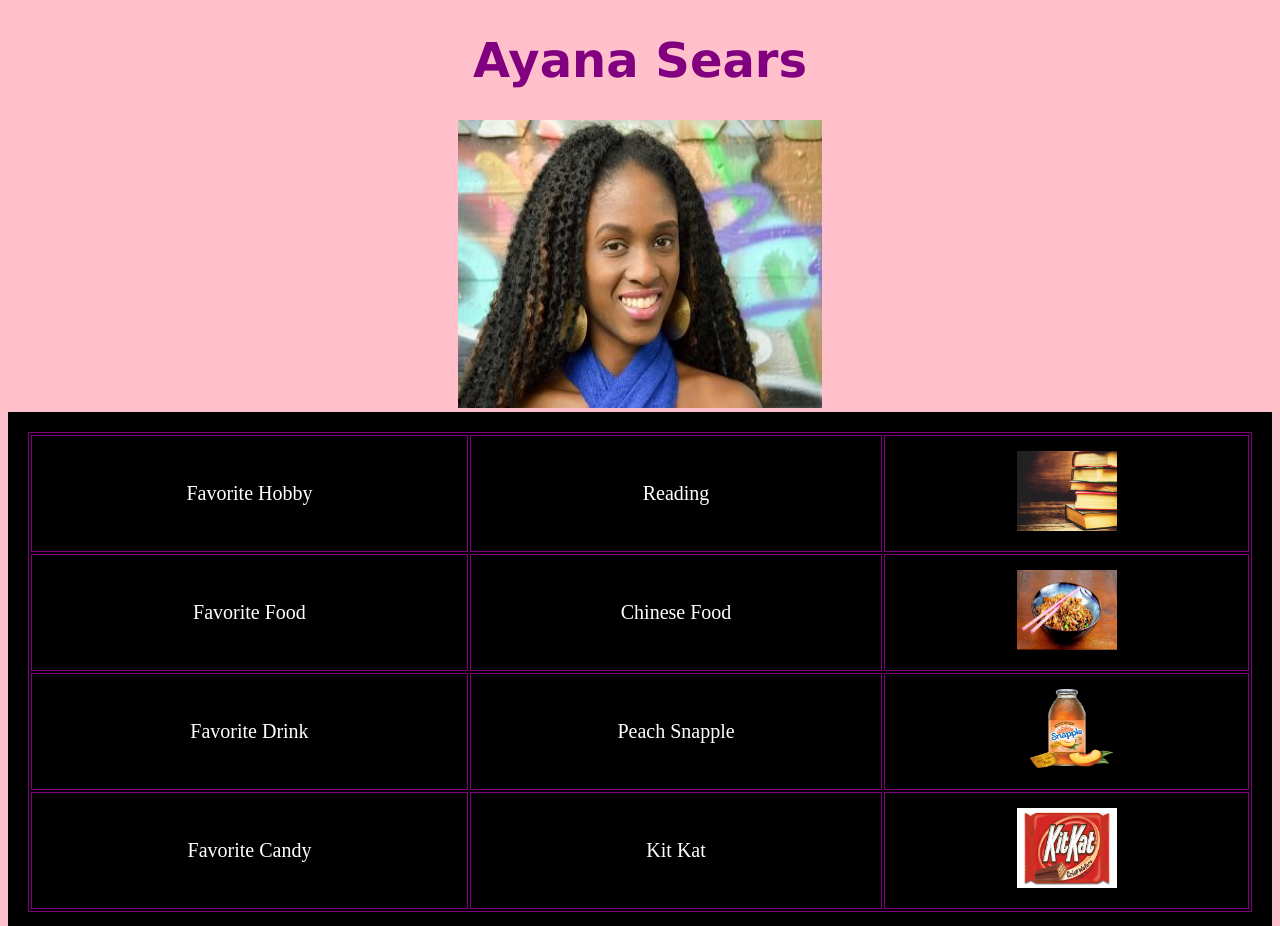
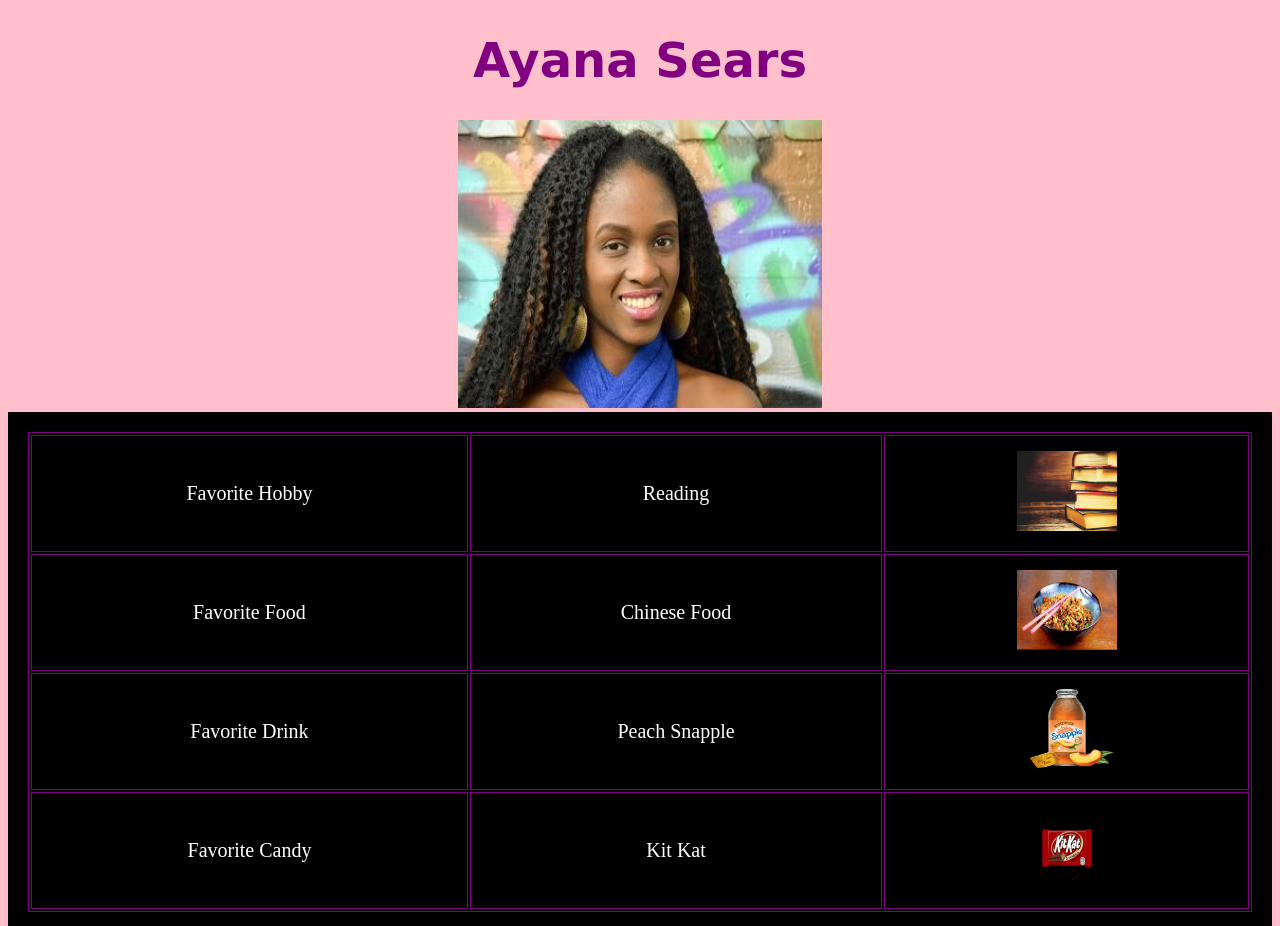
Before and after one commit to Ayana-Sears/Ayana-Sears.github.io, a plain HTML site: page index.html in a window 1280 px wide. Shown: the top 926 px of the page. Drawn offline with Linux system fonts and the light colour scheme.

Commit message:
commit23

```diff
--- a/index.html
+++ b/index.html
@@ -54,7 +54,7 @@ h1 {
   <tr>
     <td><center>Favorite Candy</td></center>
     <td><center>Kit Kat</td></center>
-    <td><center><img src="kitkat.jpg" alt="KitKat" style="width:100px;height:80px;"></td></center>
+    <td><center><img src="kitkat.png" alt="KitKat" style="width:100px;height:80px;"></td></center>
   </tr>
 </table>
 
```
